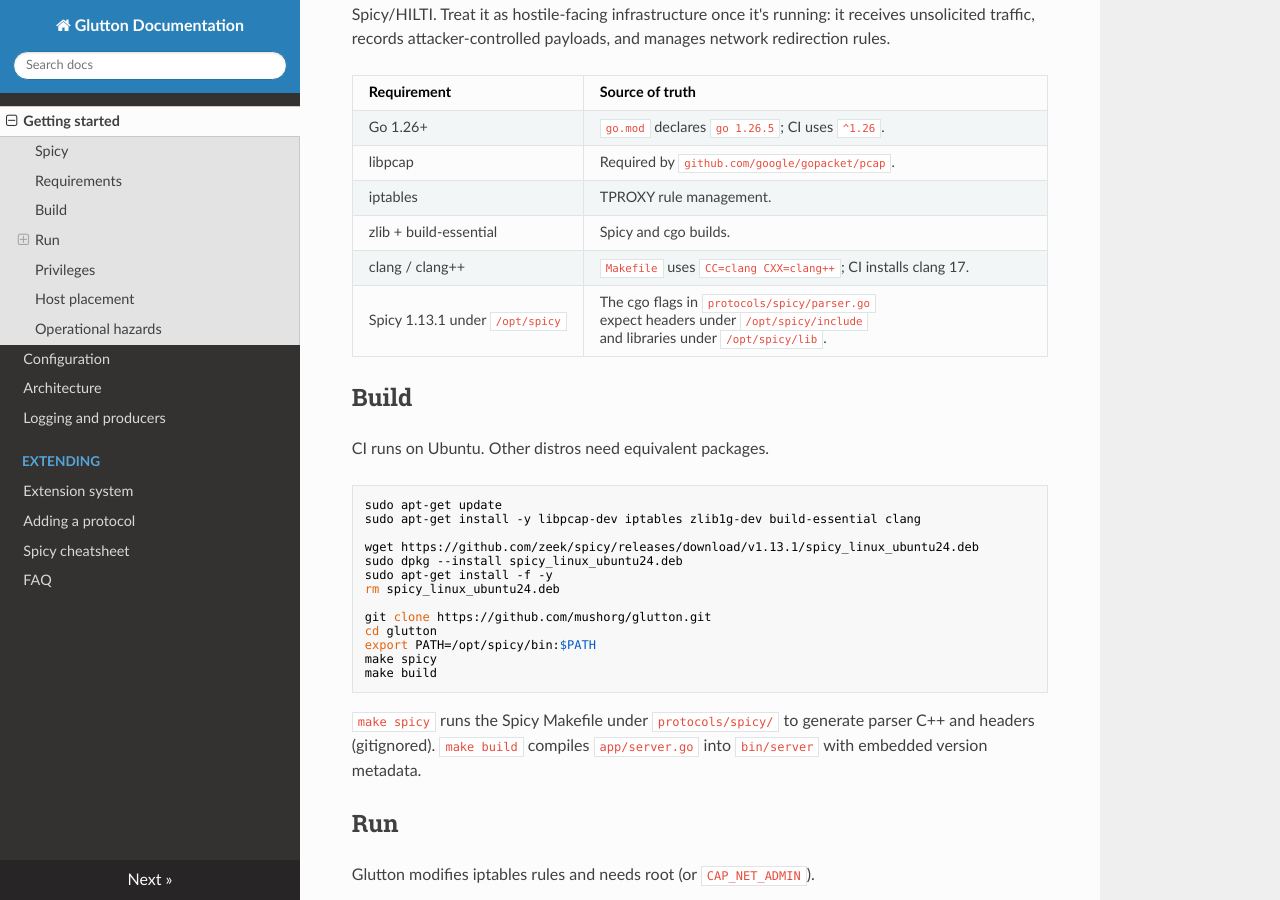
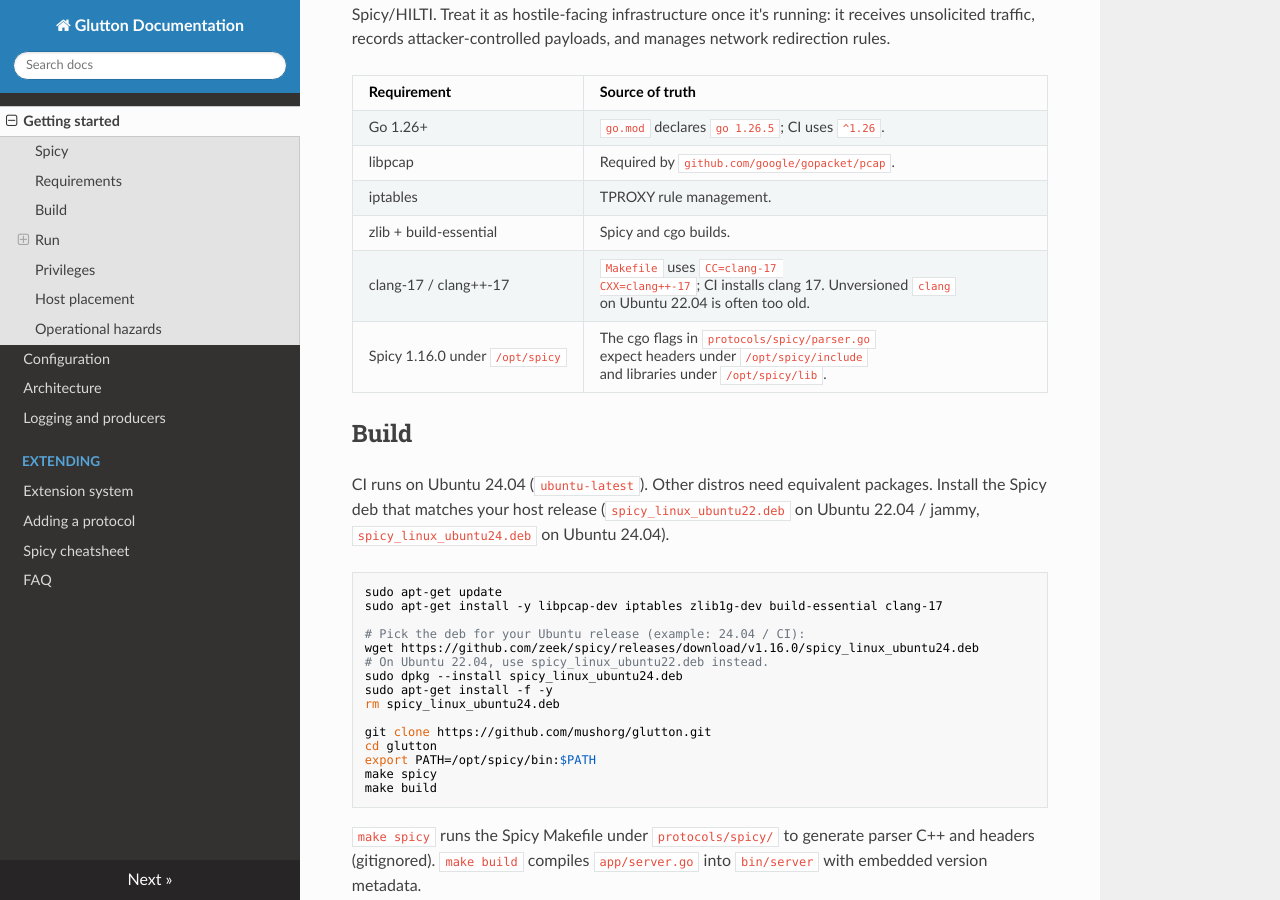
Before and after one commit to mushorg/glutton, an MkDocs documentation site: the page built from docs/setup.md, in a window 1280 px wide and 900 px high, scrolled down 534 px. Built offline with MkDocs 1.6.1, drawn with Linux system fonts in a browser that asks for light colours; nearby versions of some CDN libraries.

Commit message:
upgrade to spicy 1.16 and fixing clang17 (#195)

````diff
--- a/docs/setup.md
+++ b/docs/setup.md
@@ -16,18 +16,20 @@ Glutton is a Linux-only Go binary that depends on iptables, libpcap, a C/C++ too
 | libpcap                         | Required by `github.com/google/gopacket/pcap`.                                                                           |
 | iptables                        | TPROXY rule management.                                                                                                  |
 | zlib + build-essential          | Spicy and cgo builds.                                                                                                    |
-| clang / clang++                 | `Makefile` uses `CC=clang CXX=clang++`; CI installs clang 17.                                                            |
-| Spicy 1.13.1 under `/opt/spicy` | The cgo flags in `protocols/spicy/parser.go` expect headers under `/opt/spicy/include` and libraries under `/opt/spicy/lib`. |
+| clang-17 / clang++-17           | `Makefile` uses `CC=clang-17 CXX=clang++-17`; CI installs clang 17. Unversioned `clang` on Ubuntu 22.04 is often too old. |
+| Spicy 1.16.0 under `/opt/spicy` | The cgo flags in `protocols/spicy/parser.go` expect headers under `/opt/spicy/include` and libraries under `/opt/spicy/lib`. |
 
 ## Build
 
-CI runs on Ubuntu. Other distros need equivalent packages.
+CI runs on Ubuntu 24.04 (`ubuntu-latest`). Other distros need equivalent packages. Install the Spicy deb that matches your host release (`spicy_linux_ubuntu22.deb` on Ubuntu 22.04 / jammy, `spicy_linux_ubuntu24.deb` on Ubuntu 24.04).
 
 ```bash
 sudo apt-get update
-sudo apt-get install -y libpcap-dev iptables zlib1g-dev build-essential clang
+sudo apt-get install -y libpcap-dev iptables zlib1g-dev build-essential clang-17
 
-wget https://github.com/zeek/spicy/releases/download/v1.13.1/spicy_linux_ubuntu24.deb
+# Pick the deb for your Ubuntu release (example: 24.04 / CI):
+wget https://github.com/zeek/spicy/releases/download/v1.16.0/spicy_linux_ubuntu24.deb
+# On Ubuntu 22.04, use spicy_linux_ubuntu22.deb instead.
 sudo dpkg --install spicy_linux_ubuntu24.deb
 sudo apt-get install -f -y
 rm spicy_linux_ubuntu24.deb
````
Also changed, not shown: CONTRIBUTING.md (+1 -1 lines), README.md (+1 -1 lines), docs/protocols/adding-a-protocol.md (+1 -1 lines), 5 other files.
